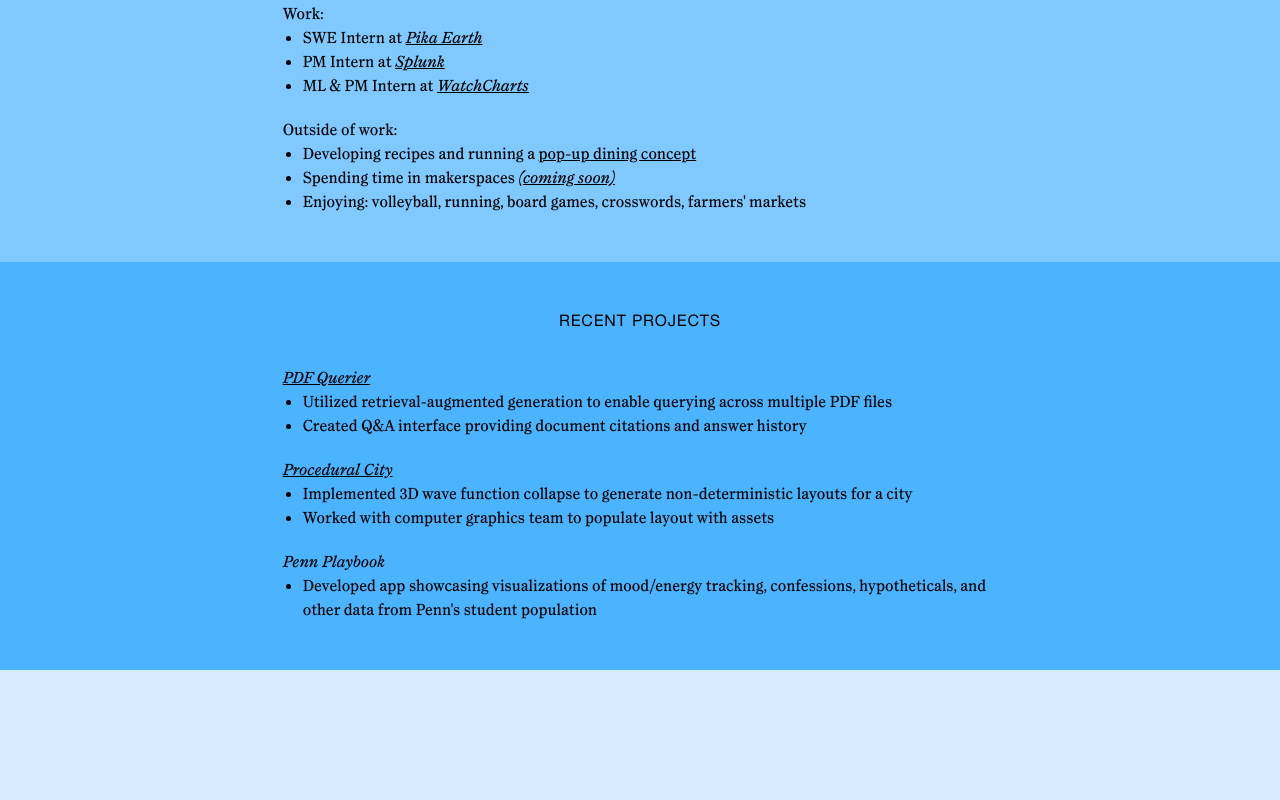
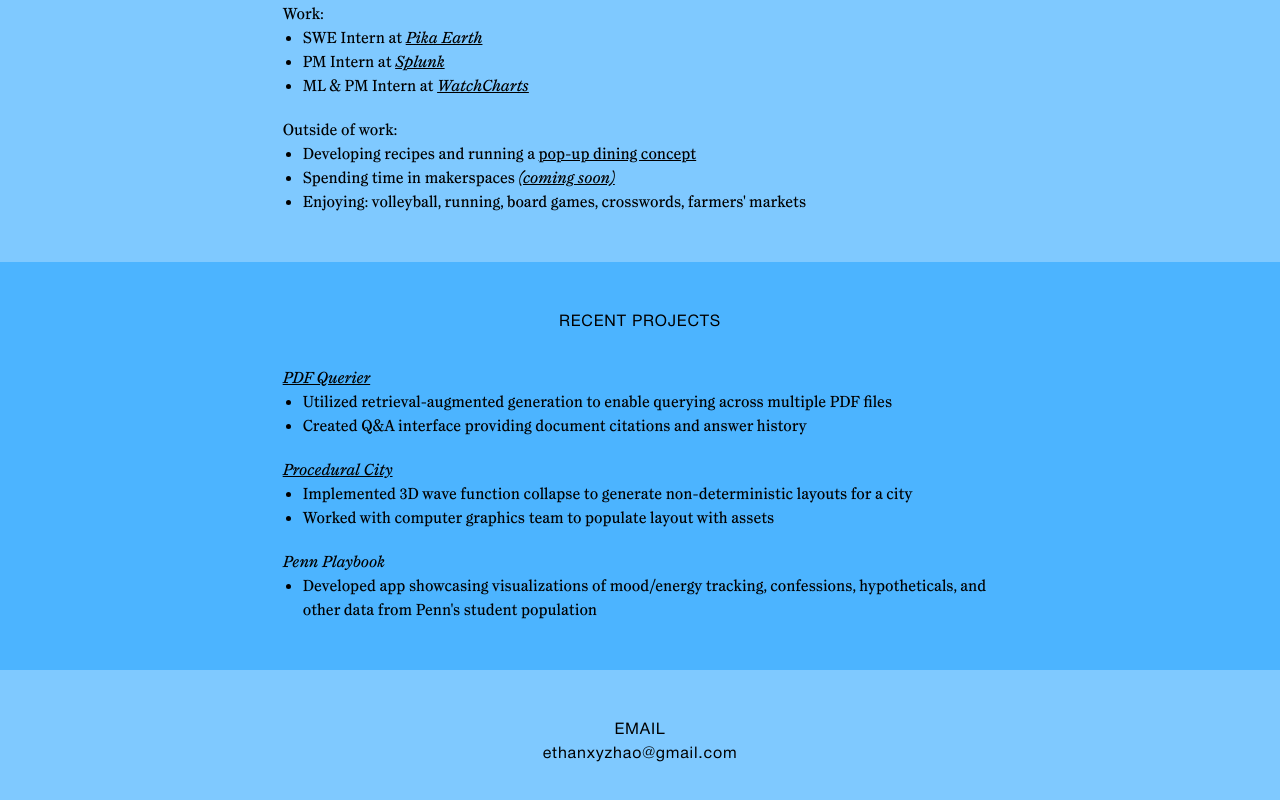
Before and after one commit to exyzhao/ethanxyzhao.com, a React (Create React App) app: page / in a window 1280 px wide. Shown: the part 578-1378 px from the top of the page. Before the commit the page ends 1248 px from the top, so only its background shows below. Built offline with nearby package versions, Linux system fonts and the light colour scheme.

Commit message:
Add email

```diff
--- a/src/App.js
+++ b/src/App.js
@@ -200,6 +200,11 @@
           </div>
         </div>
       </div>
+
+      <div className="flex flex-col items-center bg-blue2 pb-12 pt-12">
+        <h2 className="font-sans tracking-wider">EMAIL</h2>
+        <h2 className="font-sans tracking-wider">ethanxyzhao@gmail.com</h2>
+      </div>
     </div>
   )
 }
```
